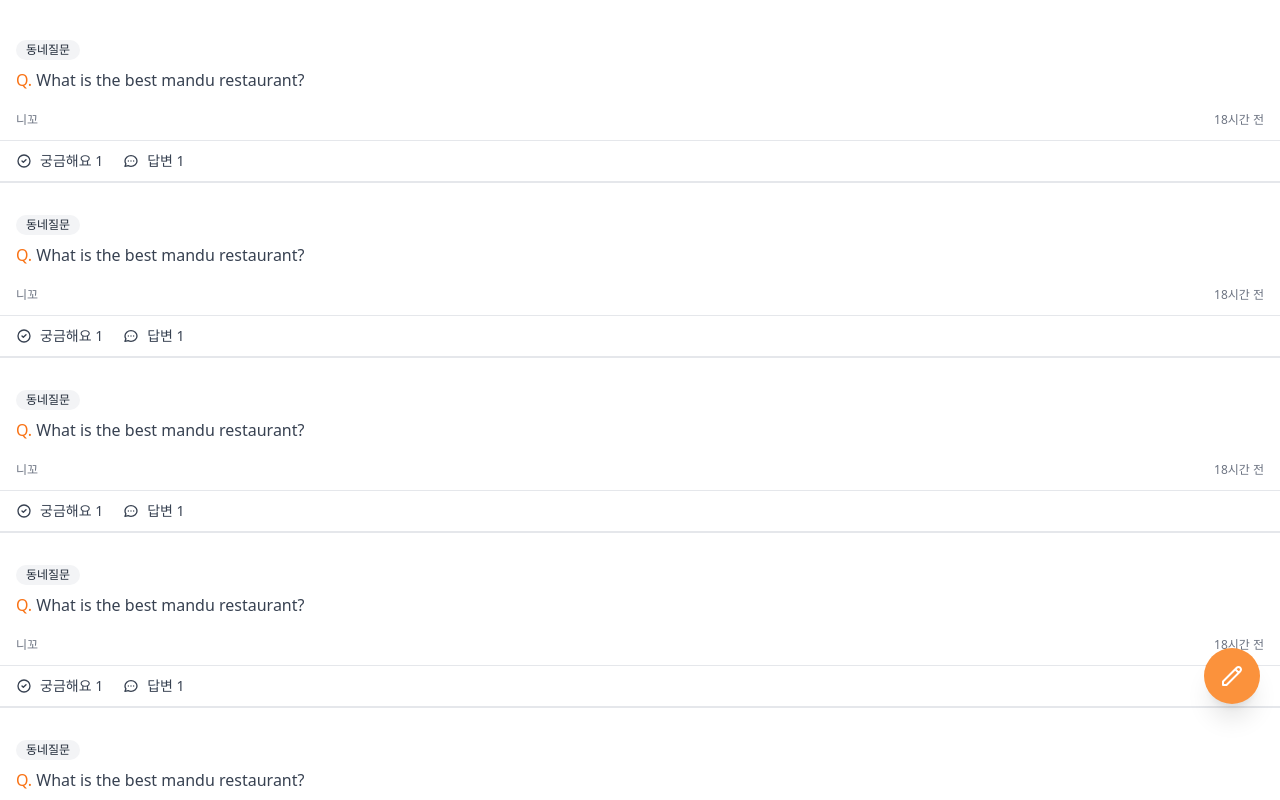
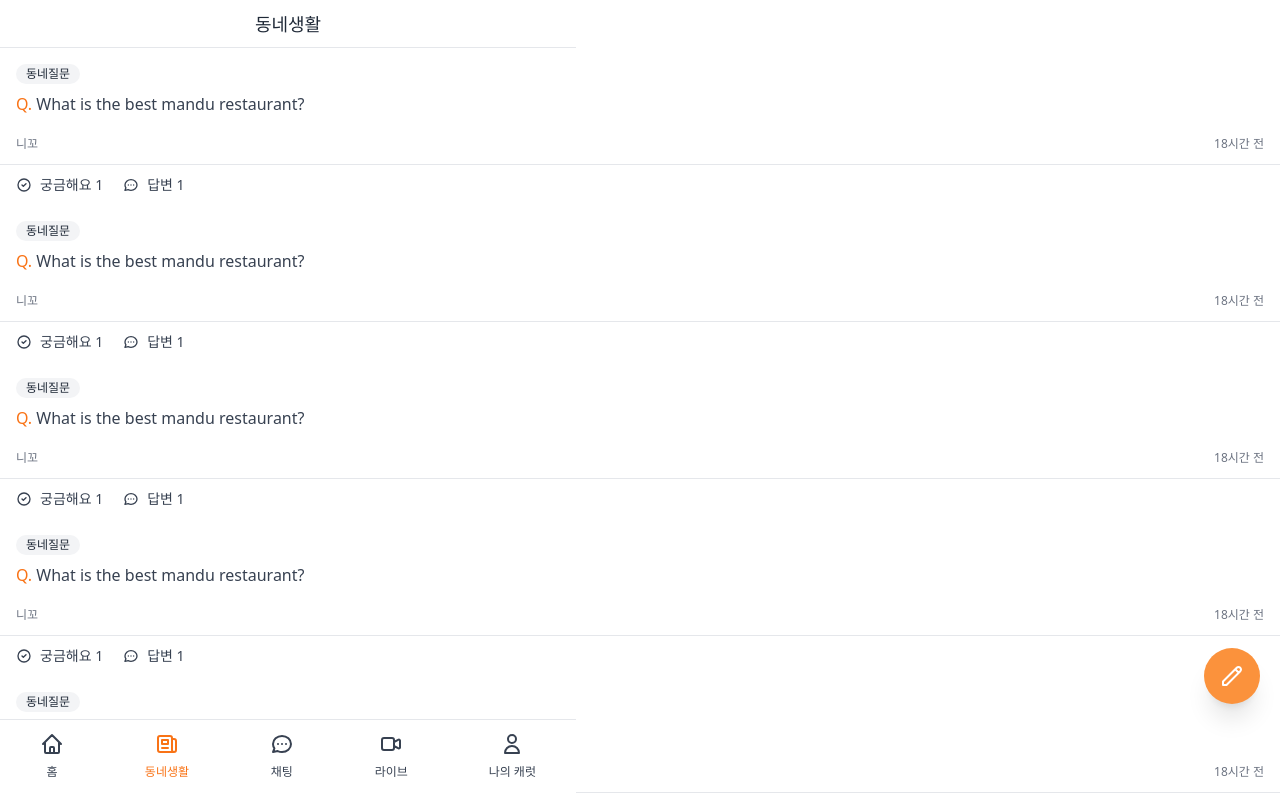
Before and after one commit to caste77an/carrot-market, a Next.js app: page /community in a window 1280 px wide. Shown: the top 800 px of the page. Built offline with nearby package versions, Linux system fonts and the light colour scheme.

Commit message:
add pages/community

```diff
--- a/src/pages/community/[id].tsx
+++ b/src/pages/community/[id].tsx
@@ -1,6 +1,6 @@
 import type { NextPage } from "next";
 import Layout from "../../components/layout";
-import TextArea from "@/src/components/textarea";
+import TextArea from "../../components/textarea";
 
 const CommunityPostDetail: NextPage = () => {
   return (
--- a/src/pages/community/index.tsx
+++ b/src/pages/community/index.tsx
@@ -1,22 +1,27 @@
 import type { NextPage } from "next";
+import Link from "next/link";
+import FloatingButton from "../../components/floating-button";
+import Layout from "../../components/layout";
 
 const Community: NextPage = () => {
   return (
-    <div className="py-10 space-y-8">
+    <Layout hasTabBar title="동네생활">
+      <div className="space-y-4 divide-y-[2px]">
         {[1, 2, 3, 4, 5, 6].map((_, i) => (
-        <div key={i} className="flex cursor-pointer flex-col items-start">
+          <Link key={i} href={`/community/${i}`}>
+            <a className="flex cursor-pointer flex-col pt-4 items-start">
               <span className="flex ml-4 items-center px-2.5 py-0.5 rounded-full text-xs font-medium bg-gray-100 text-gray-800">
                 동네질문
               </span>
               <div className="mt-2 px-4 text-gray-700">
-            <span className="text-orange-500 font-medium">Q.</span> What is the
-            best mandu restaurant?
+                <span className="text-orange-500 font-medium">Q.</span> What is
+                the best mandu restaurant?
               </div>
               <div className="mt-5 px-4 flex items-center justify-between w-full text-gray-500 font-medium text-xs">
                 <span>니꼬</span>
                 <span>18시간 전</span>
               </div>
-          <div className="flex px-4 space-x-5 mt-3 text-gray-700 py-2.5 border-t border-b-[2px]  w-full">
+              <div className="flex px-4 space-x-5 mt-3 text-gray-700 py-2.5 border-t   w-full">
                 <span className="flex space-x-2 items-center text-sm">
                   <svg
                     className="w-4 h-4"
@@ -52,9 +57,10 @@ const Community: NextPage = () => {
                   <span>답변 1</span>
                 </span>
               </div>
-        </div>
+            </a>
+          </Link>
         ))}
-      <button className="fixed hover:bg-orange-500 transition-colors cursor-pointer  bottom-24 right-5 shadow-xl bg-orange-400 rounded-full p-4 text-white">
+        <FloatingButton href="/community/write">
           <svg
             className="w-6 h-6"
             fill="none"
@@ -69,8 +75,9 @@ const Community: NextPage = () => {
               d="M15.232 5.232l3.536 3.536m-2.036-5.036a2.5 2.5 0 113.536 3.536L6.5 21.036H3v-3.572L16.732 3.732z"
             ></path>
           </svg>
-      </button>
+        </FloatingButton>
       </div>
+    </Layout>
   );
 };
 
--- /dev/null
+++ b/src/pages/community/write.tsx
@@ -0,0 +1,17 @@
+import type { NextPage } from "next";
+import Button from "../../components/button";
+import Layout from "../../components/layout";
+import TextArea from "../../components/textarea";
+
+const Write: NextPage = () => {
+  return (
+    <Layout canGoBack title="Write Post">
+      <form className="p-4 space-y-4">
+        <TextArea required placeholder="Ask a question!" />
+        <Button text="Submit" />
+      </form>
+    </Layout>
+  );
+};
+
+export default Write;
```
Lines whose indentation alone changed are shown as unchanged.
